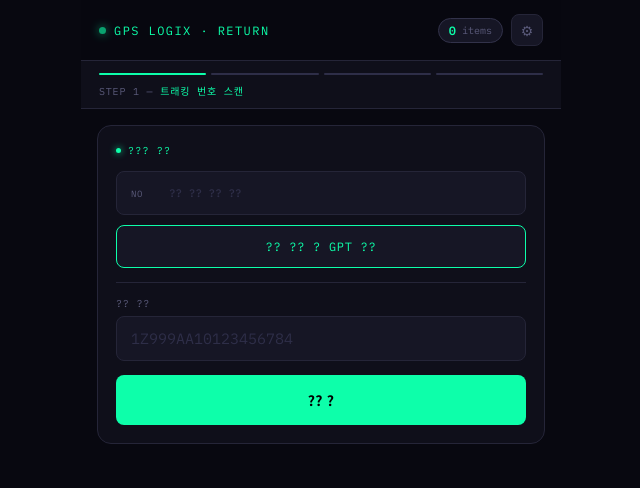
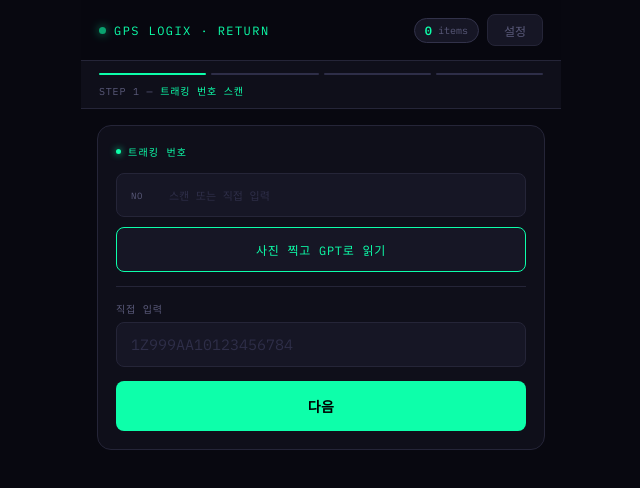
Before and after one commit to SungJung0616/return-scan, a React (Vite) app: page / in a window 1280 px wide. Shown: the top 488 px of the page, without its empty margins (319-959 px from the left). Built offline with nearby package versions, Linux system fonts and the light colour scheme; what @zxing/library would draw is missing.

Commit message:
Refactor GPT image scan flow

```diff
--- a/src/App.jsx
+++ b/src/App.jsx
@@ -132,9 +132,9 @@ export default function App() {
           </>
         ) : (
           <>
-            {step === 1 && <StepTracking onNext={handleTrackingNext} showToast={showToast} settings={settings} />}
+            {step === 1 && <StepTracking onNext={handleTrackingNext} showToast={showToast} settings={settings} onOpenSettings={() => setShowSettings(true)} />}
             {step === 2 && <StepUPC onNext={handleUPCNext} onBack={() => setStep(1)} resolveSKU={resolveSKU} showToast={showToast} />}
-            {step === 3 && <StepOCR onNext={handleOCRNext} onBack={() => setStep(2)} showToast={showToast} settings={settings} />}
+            {step === 3 && <StepOCR onNext={handleOCRNext} onBack={() => setStep(2)} showToast={showToast} settings={settings} onOpenSettings={() => setShowSettings(true)} />}
             {step === 4 && <StepStatus currentItem={currentItem} onAdd={handleAddItem} onBack={() => setStep(3)} />}
 
             {/* SKU 목록은 step 2 이상에서 항상 표시 */}
--- a/src/components/Header.jsx
+++ b/src/components/Header.jsx
@@ -35,17 +35,19 @@ export default function Header({ itemCount, onSettingsOpen }) {
         <button
           onClick={onSettingsOpen}
           style={{
-            width: 32, height: 32,
+            minWidth: 56,
+            height: 32,
+            padding: '0 10px',
             background: 'var(--s2)',
             border: '1px solid var(--border)',
             borderRadius: 8,
             color: 'var(--muted)',
-            fontSize: 14,
+            fontSize: 12,
             display: 'flex', alignItems: 'center', justifyContent: 'center',
             transition: 'all 0.15s',
           }}
         >
-          ⚙
+          설정
         </button>
       </div>
     </header>
--- /dev/null
+++ b/src/hooks/useGptImageScan.js
@@ -0,0 +1,51 @@
+import { useRef, useState } from 'react'
+
+export function useGptImageScan({
+  settings,
+  showToast,
+  onOpenSettings,
+  scan,
+  missingKeyMessage = 'Open Settings and add an OpenAI API key first.',
+}) {
+  const fileInputRef = useRef(null)
+  const [processing, setProcessing] = useState(false)
+
+  const openPicker = () => {
+    if (processing) return
+    fileInputRef.current?.click()
+  }
+
+  const handleFileChange = async (event) => {
+    const file = event.target.files?.[0]
+    event.target.value = ''
+    if (!file) return
+
+    const apiKey = settings?.openaiApiKey?.trim()
+    const model = settings?.openaiModel?.trim() || 'gpt-4.1-mini'
+    if (!apiKey) {
+      showToast(missingKeyMessage, 'error')
+      onOpenSettings?.()
+      return
+    }
+
+    setProcessing(true)
+    try {
+      await scan({ file, apiKey, model })
+    } finally {
+      setProcessing(false)
+    }
+  }
+
+  return {
+    processing,
+    openPicker,
+    inputProps: {
+      ref: fileInputRef,
+      type: 'file',
+      accept: 'image/*',
+      capture: 'environment',
+      style: { display: 'none' },
+      onChange: handleFileChange,
+    },
+  }
+}
--- a/src/steps/StepOCR.jsx
+++ b/src/steps/StepOCR.jsx
@@ -1,66 +1,49 @@
-import { useRef, useState } from 'react'
+import { useState } from 'react'
+import { useGptImageScan } from '../hooks/useGptImageScan'
 import { extractExpLotFromImage } from '../lib/openaiVision'
 
-export default function StepOCR({ onNext, onBack, showToast, settings }) {
+export default function StepOCR({ onNext, onBack, showToast, settings, onOpenSettings }) {
   const [exp, setExp] = useState('')
   const [lot, setLot] = useState('')
-  const [processing, setProcessing] = useState(false)
-  const fileInputRef = useRef(null)
 
-  const handleFileChange = async (event) => {
-    const file = event.target.files?.[0]
-    event.target.value = ''
-    if (!file) return
-
-    const apiKey = settings?.openaiApiKey?.trim()
-    const model = settings?.openaiModel?.trim() || 'gpt-4.1-mini'
-    if (!apiKey) {
-      showToast('Settings?? OpenAI API Key? ?? ?????', 'error')
-      return
-    }
-
-    setProcessing(true)
+  const { processing, openPicker, inputProps } = useGptImageScan({
+    settings,
+    showToast,
+    onOpenSettings,
+    scan: async ({ file, apiKey, model }) => {
       try {
         const result = await extractExpLotFromImage({ apiKey, model, file })
         if (result.exp) setExp(result.exp)
         if (result.lot) setLot(result.lot)
 
         if (!result.exp && !result.lot) {
-        showToast('EXP/Lot? ?? ?????. ?? ?????', 'error')
+          showToast('EXP 또는 Lot를 찾지 못했습니다. 직접 입력해 주세요.', 'error')
         } else {
-        showToast('EXP/Lot ?? ??', 'success')
+          showToast('EXP/Lot 인식 완료', 'success')
         }
       } catch (error) {
-      showToast(`?? ??: ${error.message}`, 'error')
-    } finally {
-      setProcessing(false)
+        showToast(`인식 오류: ${error.message}`, 'error')
       }
-  }
+    },
+  })
 
   return (
     <div className="card">
-      <div className="card-label">???? / Lot ??</div>
+      <div className="card-label">유통기한 / Lot 번호</div>
 
-      <input
-        ref={fileInputRef}
-        type="file"
-        accept="image/*"
-        capture="environment"
-        style={{ display: 'none' }}
-        onChange={handleFileChange}
-      />
+      <input {...inputProps} />
 
       <button
         className="scan-btn"
-        onClick={() => fileInputRef.current?.click()}
+        onClick={openPicker}
         disabled={processing}
       >
-        {processing ? '?? ?...' : '?? ?? ? GPT ??'}
+        {processing ? '사진 분석 중...' : '사진 찍고 GPT로 읽기'}
       </button>
 
       <div className="two-col">
         <div className="field" style={{ marginTop: 0 }}>
-          <label>EXP (????)</label>
+          <label>EXP (유통기한)</label>
           <input
             type="text"
             placeholder="2025-12"
@@ -70,7 +53,7 @@ export default function StepOCR({ onNext, onBack, showToast, settings }) {
           />
         </div>
         <div className="field" style={{ marginTop: 0 }}>
-          <label>Lot ??</label>
+          <label>Lot 번호</label>
           <input
             type="text"
             placeholder="L240115A"
@@ -82,8 +65,8 @@ export default function StepOCR({ onNext, onBack, showToast, settings }) {
       </div>
 
       <div className="action-row">
-        <button className="btn-back" onClick={onBack}>?</button>
-        <button className="btn-primary" onClick={() => onNext({ exp, lot })}>?? ?</button>
+        <button className="btn-back" onClick={onBack}>←</button>
+        <button className="btn-primary" onClick={() => onNext({ exp, lot })}>다음</button>
       </div>
     </div>
   )
--- a/src/steps/StepTracking.jsx
+++ b/src/steps/StepTracking.jsx
@@ -1,46 +1,36 @@
-import { useRef, useState } from 'react'
+import { useState } from 'react'
+import { useGptImageScan } from '../hooks/useGptImageScan'
 import { extractTrackingNoFromImage } from '../lib/openaiVision'
 
-export default function StepTracking({ onNext, showToast, settings }) {
+export default function StepTracking({ onNext, showToast, settings, onOpenSettings }) {
   const [scanned, setScanned] = useState('')
   const [input, setInput] = useState('')
-  const [processing, setProcessing] = useState(false)
-  const fileInputRef = useRef(null)
 
-  const handleFileChange = async (event) => {
-    const file = event.target.files?.[0]
-    event.target.value = ''
-    if (!file) return
-
-    const apiKey = settings?.openaiApiKey?.trim()
-    const model = settings?.openaiModel?.trim() || 'gpt-4.1-mini'
-    if (!apiKey) {
-      showToast('Settings?? OpenAI API Key? ?? ?????', 'error')
-      return
-    }
-
-    setProcessing(true)
+  const { processing, openPicker, inputProps } = useGptImageScan({
+    settings,
+    showToast,
+    onOpenSettings,
+    scan: async ({ file, apiKey, model }) => {
       try {
         const trackingNo = await extractTrackingNoFromImage({ apiKey, model, file })
         if (!trackingNo) {
-        showToast('??? ??? ?? ?????. ?? ?????', 'error')
+          showToast('트래킹 번호를 찾지 못했습니다. 직접 입력해 주세요.', 'error')
           return
         }
 
         setScanned(trackingNo)
         setInput(trackingNo)
-      showToast('??? ?? ?? ??', 'success')
+        showToast('트래킹 번호를 읽었습니다.', 'success')
       } catch (error) {
-      showToast(`?? ??: ${error.message}`, 'error')
-    } finally {
-      setProcessing(false)
+        showToast(`인식 오류: ${error.message}`, 'error')
       }
-  }
+    },
+  })
 
   const handleNext = () => {
     const val = input.trim() || scanned
     if (!val) {
-      showToast('??? ??? ?????', 'error')
+      showToast('트래킹 번호를 입력해 주세요.', 'error')
       return
     }
     onNext(val)
@@ -48,34 +38,27 @@ export default function StepTracking({ onNext, showToast, settings }) {
 
   return (
     <div className="card">
-      <div className="card-label">??? ??</div>
+      <div className="card-label">트래킹 번호</div>
 
-      <input
-        ref={fileInputRef}
-        type="file"
-        accept="image/*"
-        capture="environment"
-        style={{ display: 'none' }}
-        onChange={handleFileChange}
-      />
+      <input {...inputProps} />
 
       <div className="result-row">
         <span className="result-tag">NO</span>
-        <span className={`result-val ${!scanned ? 'empty' : ''}`}>{scanned || '?? ?? ?? ??'}</span>
+        <span className={`result-val ${!scanned ? 'empty' : ''}`}>{scanned || '스캔 또는 직접 입력'}</span>
       </div>
 
       <button
         className="scan-btn"
-        onClick={() => fileInputRef.current?.click()}
+        onClick={openPicker}
         disabled={processing}
       >
-        {processing ? '?? ?...' : '?? ?? ? GPT ??'}
+        {processing ? '사진 분석 중...' : '사진 찍고 GPT로 읽기'}
       </button>
 
       <hr className="divider" />
 
       <div className="field">
-        <label>?? ??</label>
+        <label>직접 입력</label>
         <input
           type="text"
           placeholder="1Z999AA10123456784"
@@ -89,7 +72,7 @@ export default function StepTracking({ onNext, showToast, settings }) {
       </div>
 
       <div className="action-row">
-        <button className="btn-primary" onClick={handleNext}>?? ?</button>
+        <button className="btn-primary" onClick={handleNext}>다음</button>
       </div>
     </div>
   )
--- a/src/steps/StepUPC.jsx
+++ b/src/steps/StepUPC.jsx
@@ -14,12 +14,15 @@ export default function StepUPC({ onNext, onBack, resolveSKU, showToast }) {
     setUpc(text)
     setInput(text)
     setScanning(false)
-    showToast('✅ UPC 스캔 완료', 'success')
+    showToast('UPC 스캔 완료', 'success')
   }
 
   const handleNext = () => {
     const val = input.trim() || upc
-    if (!val) { showToast('UPC를 스캔하거나 입력하세요', 'error'); return }
+    if (!val) {
+      showToast('UPC를 스캔하거나 입력해 주세요.', 'error')
+      return
+    }
     onNext({ upc: val, sku: resolveSKU(val) })
   }
 
@@ -27,14 +30,15 @@ export default function StepUPC({ onNext, onBack, resolveSKU, showToast }) {
     <div className="card">
       <div className="card-label">UPC / SKU 스캔</div>
 
-      {/* 바코드 스캐너 */}
       <BarcodeScanner
         isOpen={scanning}
         onResult={handleScanResult}
-        onError={(msg) => { showToast('카메라 오류: ' + msg, 'error'); setScanning(false) }}
+        onError={(msg) => {
+          showToast('카메라 오류: ' + msg, 'error')
+          setScanning(false)
+        }}
       />
 
-      {/* UPC 결과 */}
       <div className="result-row">
         <span className="result-tag">UPC</span>
         <span className={`result-val ${!upc ? 'empty' : ''}`}>
@@ -42,17 +46,15 @@ export default function StepUPC({ onNext, onBack, resolveSKU, showToast }) {
         </span>
       </div>
 
-      {/* 스캔 버튼 */}
       <button
         className={`scan-btn ${scanning ? 'active-scan' : ''}`}
         onClick={() => setScanning(s => !s)}
       >
-        {scanning ? '⏹ 스캔 중지' : '📷 UPC 스캔'}
+        {scanning ? '스캔 중지' : 'UPC 스캔'}
       </button>
 
       <hr className="divider" />
 
-      {/* 수동 입력 */}
       <div className="field">
         <label>직접 입력 (UPC or SKU)</label>
         <input
@@ -67,7 +69,6 @@ export default function StepUPC({ onNext, onBack, resolveSKU, showToast }) {
         />
       </div>
 
-      {/* SKU 매핑 결과 */}
       {sku && (
         <div className="result-row" style={{ marginTop: 8 }}>
           <span className="result-tag">SKU</span>
```
Also changed, not shown: src/components/SKUList.jsx (+3 -6 lines), src/components/SettingsModal.jsx (+5 -5 lines), src/steps/StepStatus.jsx (+4 -6 lines), src/steps/StepSummary.jsx (+10 -14 lines). Lines whose indentation alone changed are shown as unchanged.
